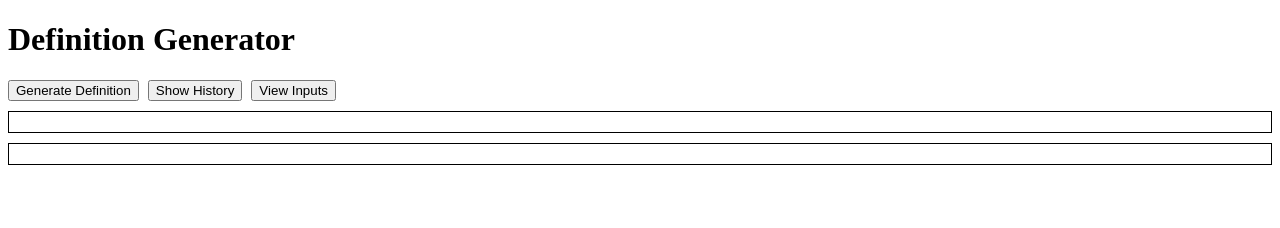
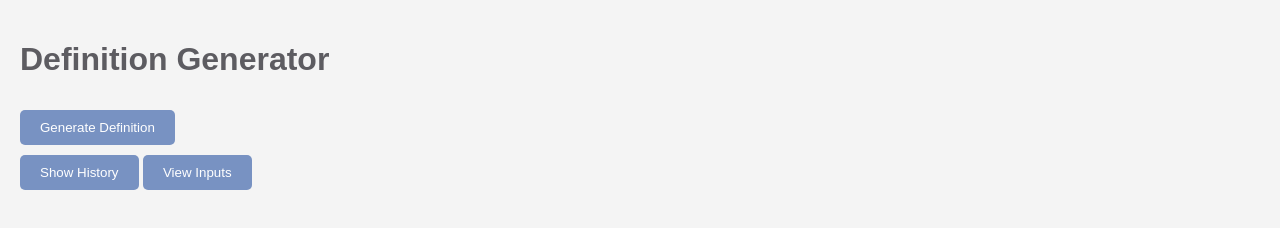
Before and after one commit to bradplaysguitar/edtech, a website: page index.html in a window 1280 px wide. Drawn offline with Linux system fonts and the light colour scheme.

Commit message:
Update index.html

```diff
--- a/index.html
+++ b/index.html
@@ -5,14 +5,35 @@
 <meta name="viewport" content="width=device-width, initial-scale=1.0">
 <title>Generate Definition</title>
 <style>
+  body {
+    font-family: Arial, sans-serif;
+    background-color: #f4f4f4;
+    margin: 0;
+    padding: 20px;
+    color: #333;
+  }
+  h1 {
+    color: #5D5C61;
+  }
   #definitionOutput, #historyOutput {
-    border: 1px solid #000; /* Adds a border around the output */
+    border: 1px solid #ccc; /* Adds a border around the output */
+    background-color: #fff;
     margin-top: 10px; /* Adds space above the output */
     padding: 10px; /* Adds space inside the border */
     white-space: pre-line; /* Ensures the line breaks in the text content are respected */
+    display: none; /* Initially hide the outputs */
   }
   button {
-    margin-right: 5px; /* Adds space between buttons */
+    background-color: #7892c2; /* A soft blue background */
+    color: #fff;
+    border: none;
+    padding: 10px 20px;
+    margin-top: 10px;
+    cursor: pointer;
+    border-radius: 5px;
+  }
+  button:hover {
+    background-color: #6c7ba2; /* Darken the button color on hover */
   }
 </style>
 </head>
@@ -20,9 +41,14 @@
 
 <h1>Definition Generator</h1>
 <button id="generateDefinitionButton">Generate Definition</button>
-<button id="showHistoryButton">Show History</button>
-<button id="viewInputsButton">View Inputs</button>
 <div id="definitionOutput"></div>
+
+<!-- Move the buttons below the definition output -->
+<div>
+  <button id="showHistoryButton">Show History</button>
+  <button id="viewInputsButton">View Inputs</button>
+</div>
+
 <div id="historyOutput"></div>
 
 <script>
@@ -47,6 +73,7 @@ document.getElementById('generateDefinitionButton').addEventListener('click', fu
   .then(response => response.json())
   .then(data => {
     document.getElementById('definitionOutput').innerText = data.updatedDefinition;
+    document.getElementById('definitionOutput').style.display = 'block'; // Show the definition
   })
   .catch(error => {
     console.error('Error:', error);
@@ -74,7 +101,8 @@ function fetchHistory() {
 document.getElementById('showHistoryButton').addEventListener('click', function() {
   fetchHistory(); // Call fetchHistory when the button is clicked
 });
-  // Add event listener for the view inputs button
+
+// Add event listener for the view inputs button
 document.getElementById('viewInputsButton').addEventListener('click', function() {
   window.open('https://docs.google.com/spreadsheets/d/1rsKHqq3an1IyX7l1AM8rph8uuVzJunA-z8uU2csptag/edit#gid=794514349&range=B:B', '_blank');
 });
```
